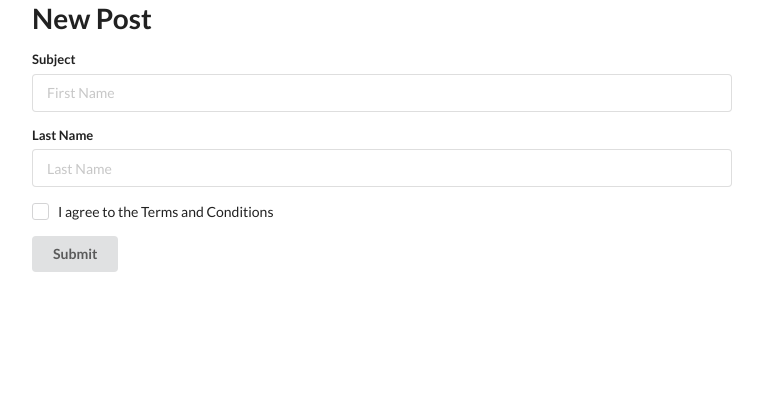
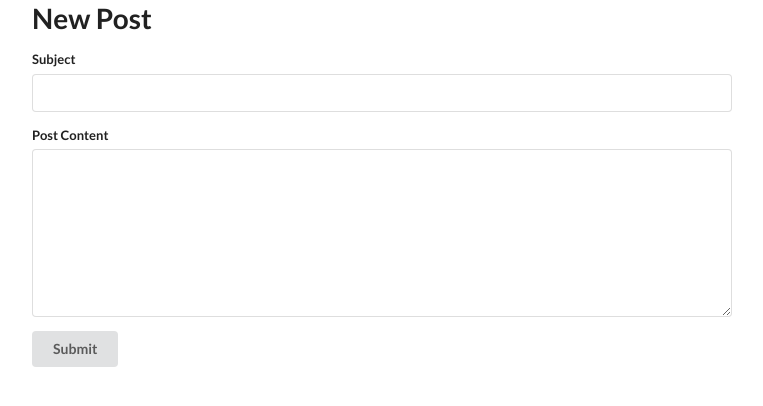
Before and after one commit to christian-acuna/udacity-medium-blog, a Python web app: template templates/new_post.html in a window 1280 px wide. Shown: the top 406 px of the page, without its empty margins (258-1021 px from the left). Run offline with Jinja, Linux system fonts and the light colour scheme; the template is opened without the code that fills it, so the values that code supplies are empty; some libraries are stand-ins or nearby versions.

Commit message:
add error handling for form

```diff
--- a/templates/new_post.html
+++ b/templates/new_post.html
@@ -4,18 +4,20 @@
   <h1>New Post</h1>
   <div class="field">
     <label>Subject</label>
-    <input type="text" name="first-name" placeholder="First Name">
+    <input type="text" name="subject">
   </div>
   <div class="field">
-    <label>Last Name</label>
-    <input type="text" name="last-name" placeholder="Last Name">
-  </div>
-  <div class="field">
-    <div class="ui checkbox">
-      <input type="checkbox" tabindex="0" class="hidden">
-      <label>I agree to the Terms and Conditions</label>
-    </div>
+    <label>Post Content</label>
+    <textarea name="content"></textarea>
   </div>
   <button class="ui button" type="submit">Submit</button>
 </form>
+{% if error %}
+  <div class="ui error message">
+    <div class="header">There was an error submitting your post</div>
+    <ul>
+      <li>{{error}}</li>
+    </ul>
+  </div>
+{% endif%}
 {%endblock%}
```
Also changed, not shown: medium.py (+7 -21 lines), templates/front.html (+12 -0 lines), 1 other file.
